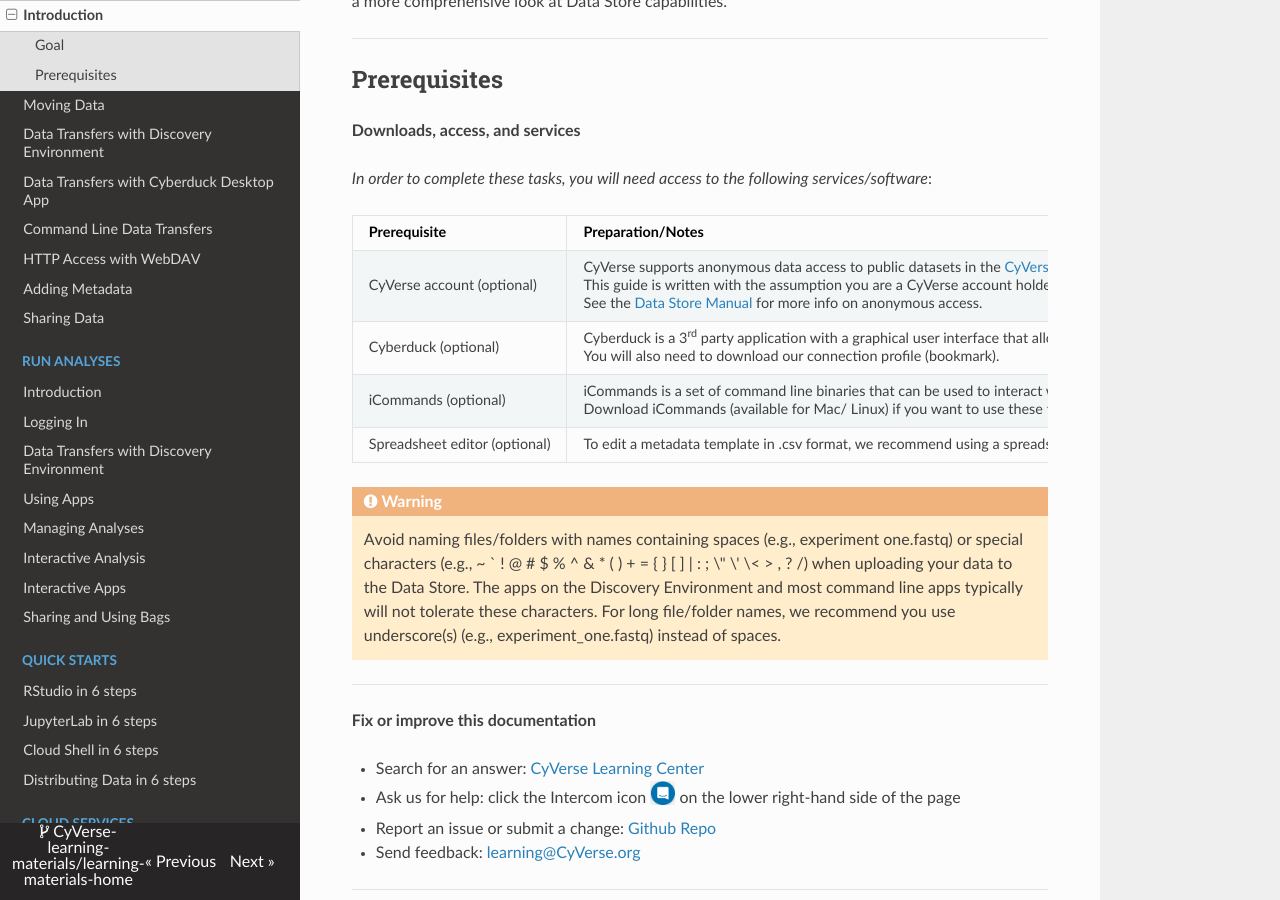
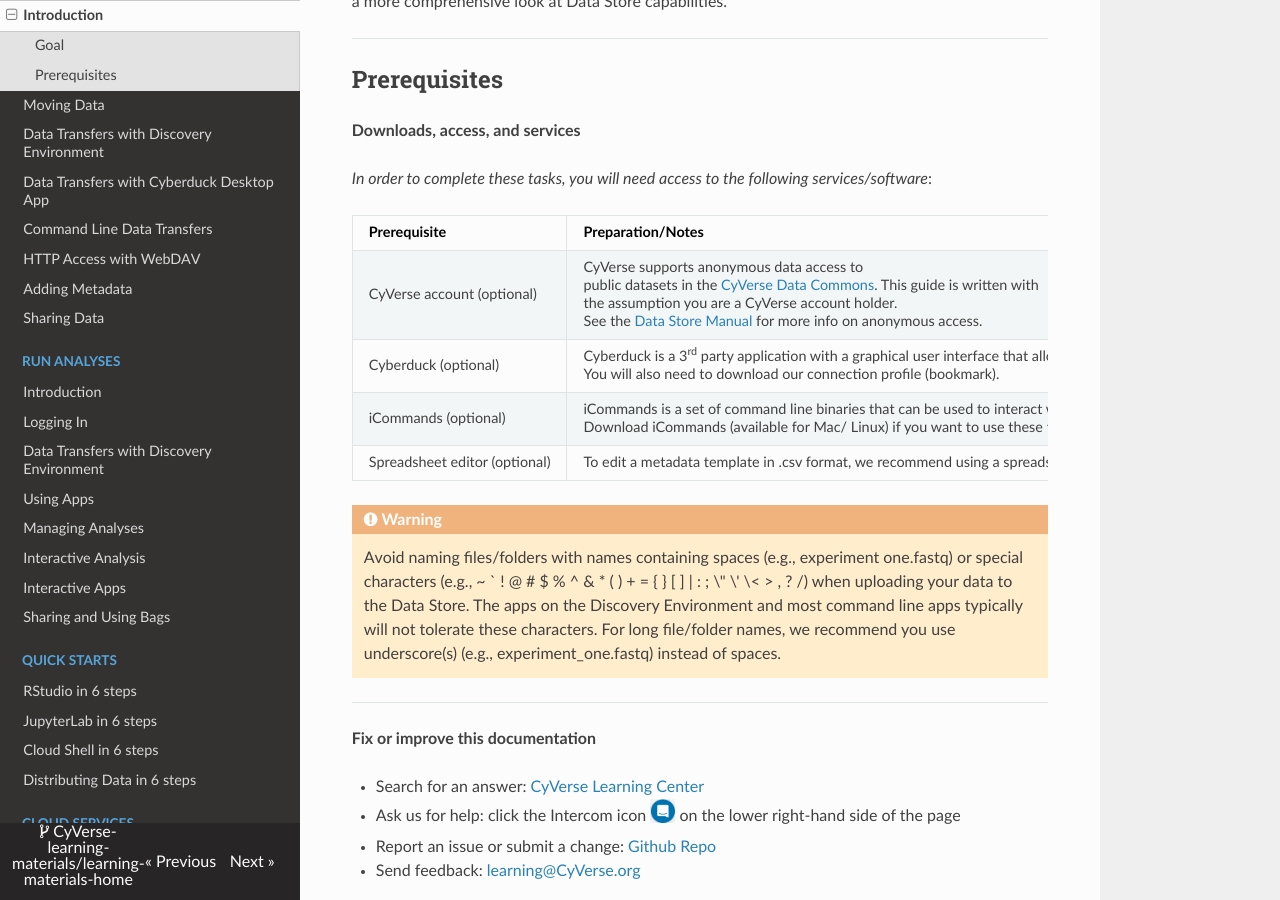
Before and after one commit to CyVerse-learning-materials/learning-materials-home, an MkDocs documentation site: the page built from docs/ds/intro.md, in a window 1280 px wide and 900 px high, scrolled down 753 px. Built offline with MkDocs 1.6.1, drawn with Linux system fonts in a browser that asks for light colours; nearby versions of some CDN libraries; a script that is not in the unit is left out.

Commit message:
Formatting table

```diff
--- a/docs/ds/intro.md
+++ b/docs/ds/intro.md
@@ -25,7 +25,7 @@
 
 | Prerequisite | Preparation/Notes | Link/Download |
 | --- | --- | --- |
-| CyVerse account (optional) | CyVerse supports anonymous data access to public datasets in the [CyVerse Data Commons](https://datacommons.cyverse.org/). <br> This guide is written with the assumption you are a CyVerse account holder. <br> See the [Data Store Manual](https://cyverse.atlassian.net/wiki/spaces/DS/overview) for more info on anonymous access. |  [Get account](https://user.cyverse.org/){target=_blank} |
+| CyVerse account (optional) | CyVerse supports anonymous data access to <br> public datasets in the [CyVerse Data Commons](https://datacommons.cyverse.org/). This guide is written with <br> the assumption you are a CyVerse account holder. <br> See the [Data Store Manual](https://cyverse.atlassian.net/wiki/spaces/DS/overview) for more info on anonymous access. |  [Get account](https://user.cyverse.org/){target=_blank} |
 | Cyberduck (optional) |  Cyberduck is a 3rd party application with a graphical user interface that allows you to easily upload and download data (available for Mac /PC). <br> You will also need to download our connection profile (bookmark). | - [Cyberduck Website](https://cyberduck.io/download/) <br> - [Cyberduck connection profile](https://cyverse.atlassian.net/wiki/download/attachments/241869843/CyVerseDataStore.cyberduckprofile?version=1&modificationDate=1568640173000&cacheVersion=1&api=v2) |
 |iCommands (optional) | iCommands is a set of command line binaries that can be used to interact with the Data Store. <br> Download iCommands (available for Mac/ Linux) if you want to use these functionalities. | - [iCommands (for Mac)](https://cyverse.atlassian.net/wiki/download/attachments/241869823/cyverse-icommands-4.1.9.pkg?version=3&modificationDate=1472820029000&cacheVersion=1&api=v2) <br> - [iCommands (for Linux; see iCommands CLI)](https://irods.org/download/) |
 | Spreadsheet editor (optional) | To edit a metadata template in .csv format, we recommend using a spreadsheet editor such as Microsoft Excel or LibreOffice Calc. | Free [LibreOffice](https://www.libreoffice.org/) |
```
